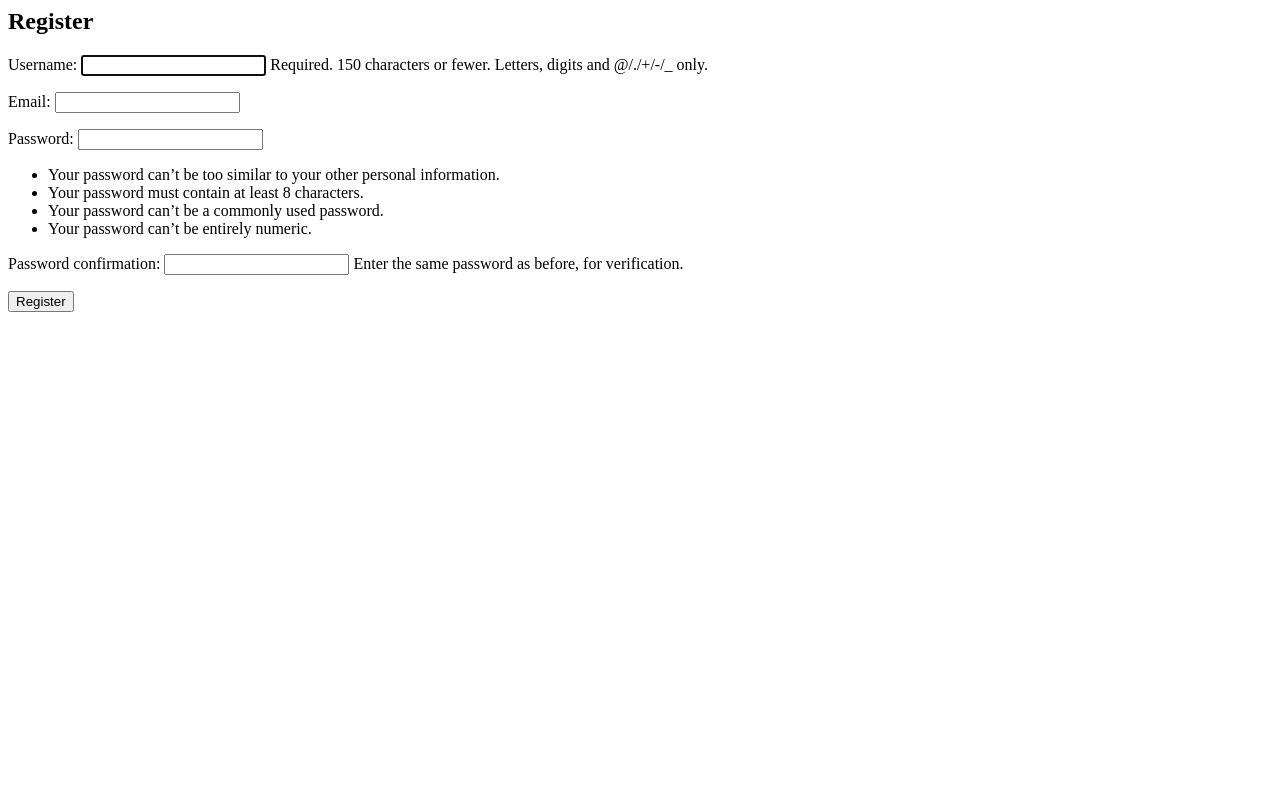
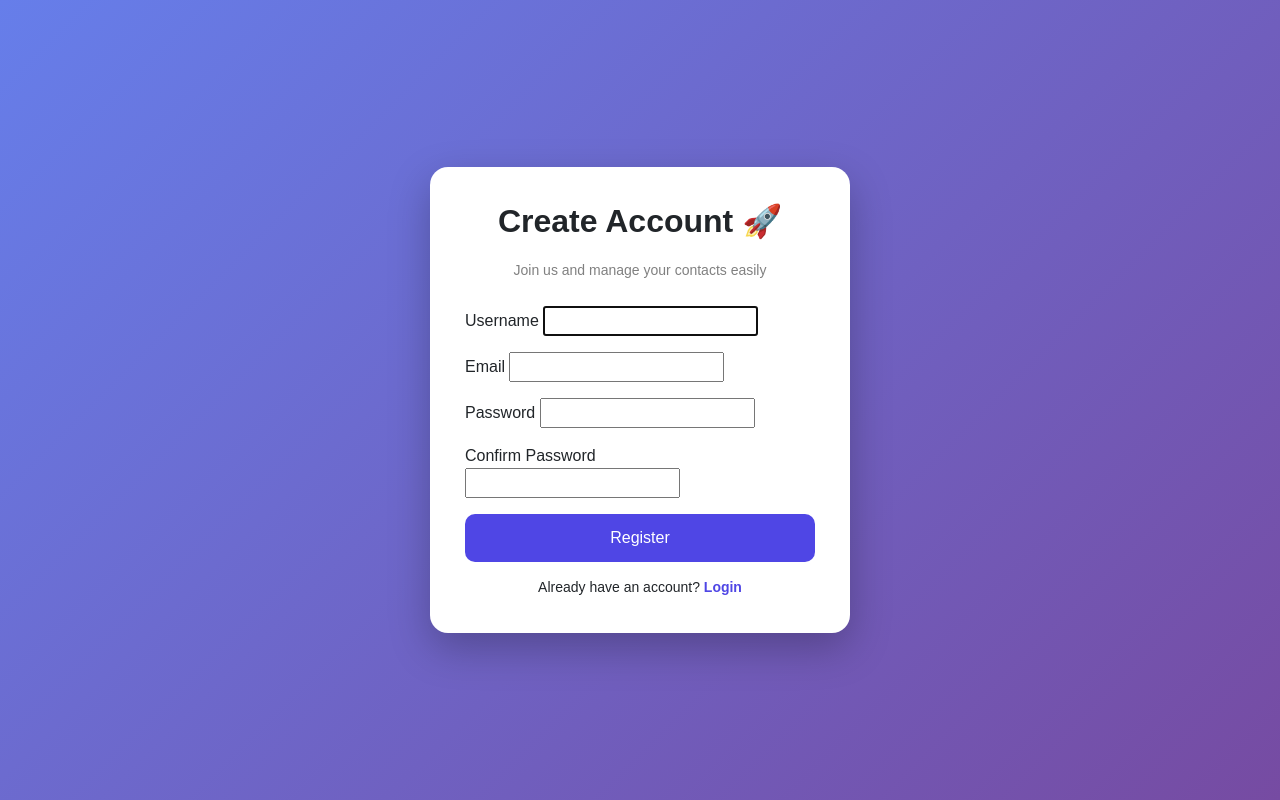
Before and after one commit to Rushi6767/fullstack-commerce-platform, a Django app: template 1django/core/templates/register.html in a window 1280 px wide. Run offline with Django 5.2, Linux system fonts and the light colour scheme; the template is opened without the code that fills it: values that come from a table or form of the project are taken from there, others are empty.

```diff
--- a/1django/core/templates/register.html
+++ b/1django/core/templates/register.html
@@ -1,7 +1,123 @@
-<h2>Register</h2>
+<!DOCTYPE html>
+<html lang="en">
+<head>
+    <meta charset="UTF-8">
+    <title>Register</title>
 
-<form method="POST">
-    {% csrf_token %}
-    {{ form.as_p }}
-    <button type="submit">Register</button>
-</form>
+    <link href="https://cdn.jsdelivr.net/npm/bootstrap@5.3.3/dist/css/bootstrap.min.css" rel="stylesheet">
+
+    <style>
+
+        body{
+            background: linear-gradient(135deg,#667eea,#764ba2);
+            min-height:100vh;
+            display:flex;
+            justify-content:center;
+            align-items:center;
+            font-family:Arial;
+        }
+
+        .card-box{
+            width:420px;
+            background:white;
+            padding:35px;
+            border-radius:18px;
+            box-shadow:0 15px 40px rgba(0,0,0,0.25);
+        }
+
+        .title{
+            text-align:center;
+            font-weight:bold;
+            margin-bottom:20px;
+        }
+
+        .subtitle{
+            text-align:center;
+            font-size:14px;
+            color:gray;
+            margin-bottom:25px;
+        }
+
+        .form-control{
+            border-radius:10px;
+            padding:12px;
+        }
+
+        .btn-register{
+            width:100%;
+            padding:12px;
+            border-radius:10px;
+            background:#4F46E5;
+            color:white;
+            border:none;
+            font-size:16px;
+            transition:0.3s;
+        }
+
+        .btn-register:hover{
+            background:#3730A3;
+            transform:translateY(-2px);
+        }
+
+        .login-link{
+            text-align:center;
+            margin-top:15px;
+            font-size:14px;
+        }
+
+        .login-link a{
+            text-decoration:none;
+            color:#4F46E5;
+            font-weight:bold;
+        }
+
+    </style>
+
+</head>
+
+<body>
+
+<div class="card-box">
+
+    <h2 class="title">Create Account 🚀</h2>
+
+    <p class="subtitle">Join us and manage your contacts easily</p>
+
+    <form method="POST">
+        {% csrf_token %}
+
+        <div class="mb-3">
+            <label>Username</label>
+            {{ form.username }}
+        </div>
+
+        <div class="mb-3">
+            <label>Email</label>
+            {{ form.email }}
+        </div>
+
+        <div class="mb-3">
+            <label>Password</label>
+            {{ form.password1 }}
+        </div>
+
+        <div class="mb-3">
+            <label>Confirm Password</label>
+            {{ form.password2 }}
+        </div>
+
+        <button type="submit" class="btn-register">
+            Register
+        </button>
+
+    </form>
+
+    <div class="login-link">
+        Already have an account?
+        <a href="/login/">Login</a>
+    </div>
+
+</div>
+
+</body>
+</html>
```
Also changed, not shown: 1django/core/templates/contact_list.html (+5 -7 lines), 1django/core/views.py (+6 -2 lines).
